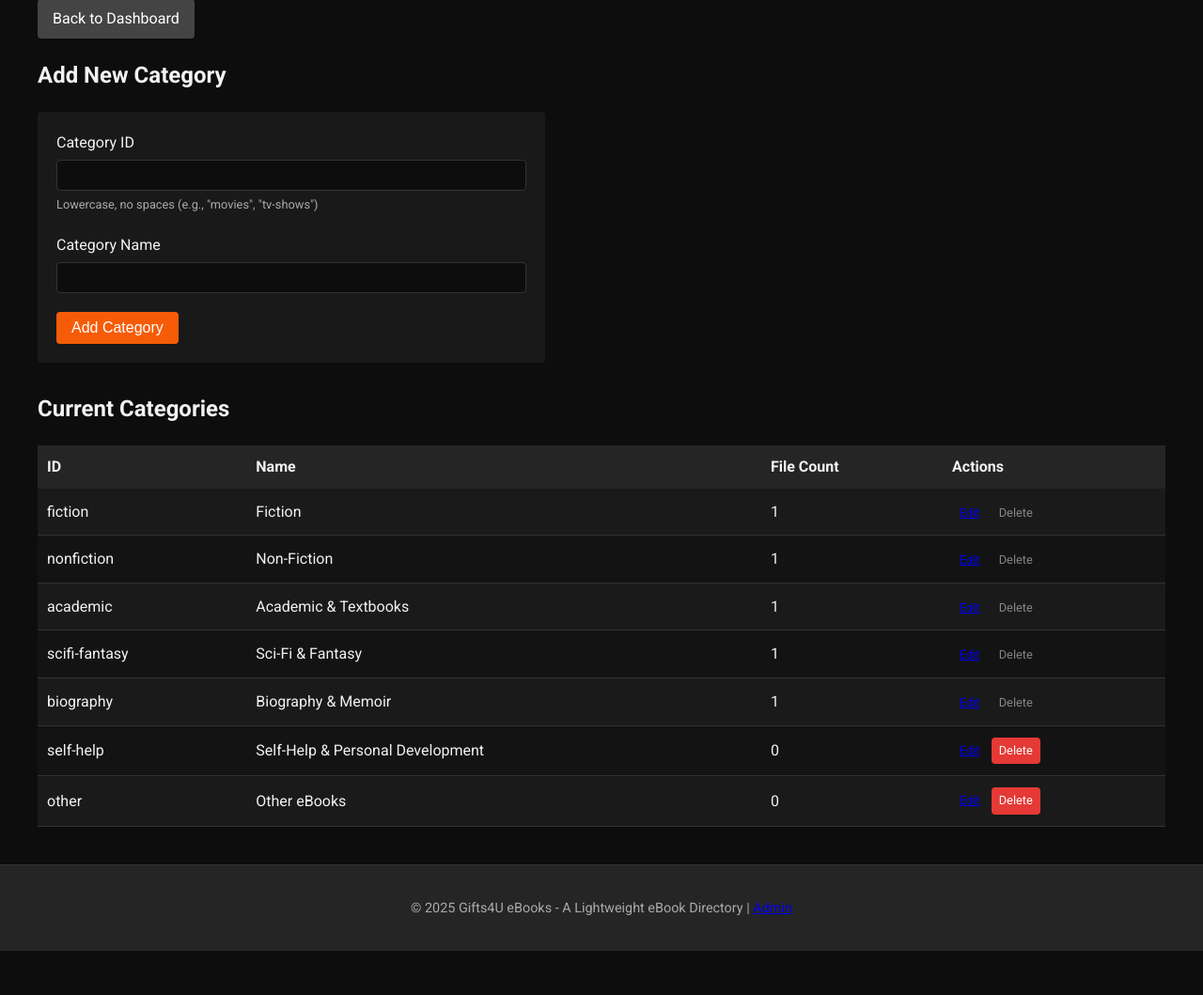
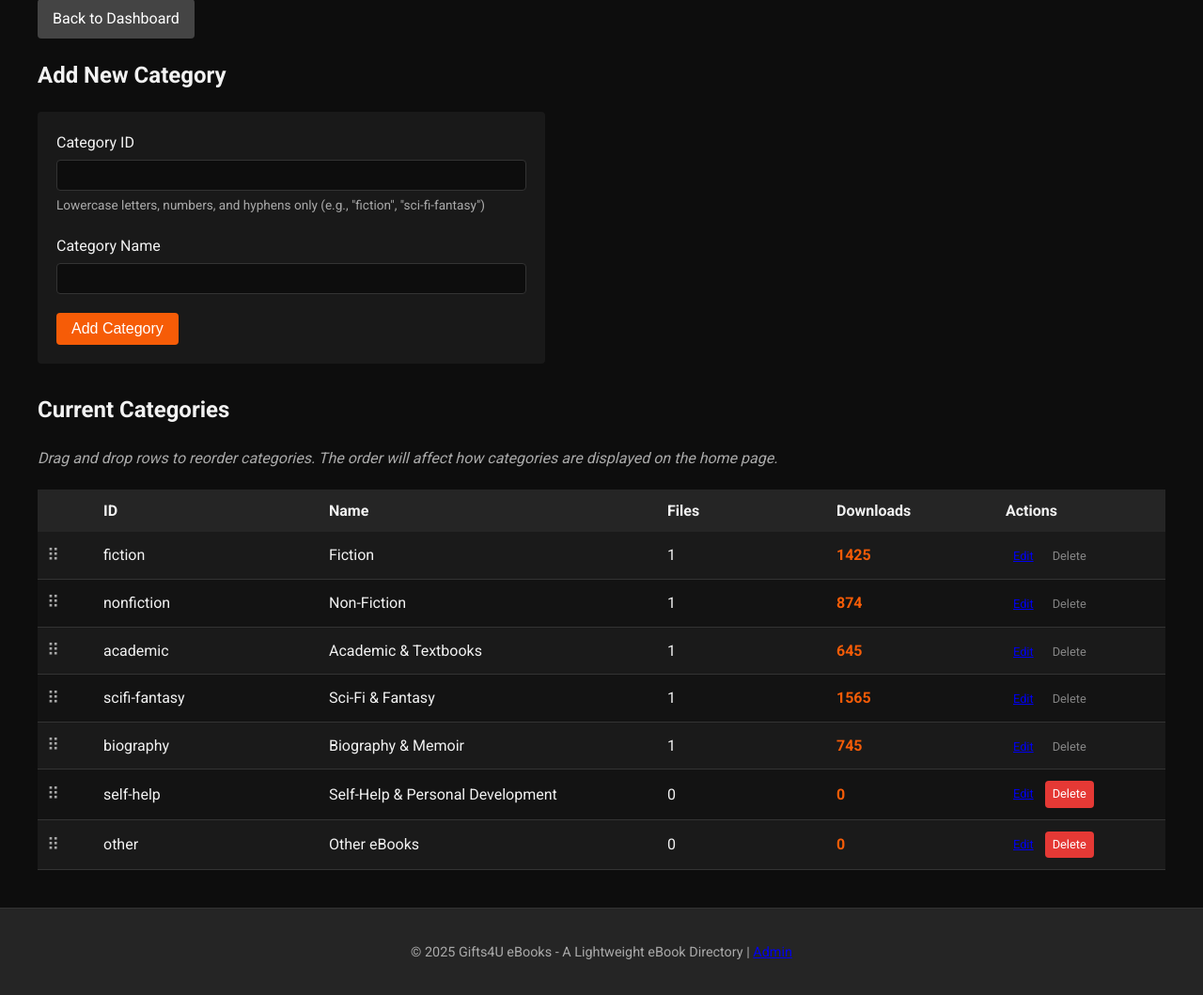
Before and after one commit to Git-Hub-Club/Gifts4u, a Flask app: page /admin/categories in a window 1280 px wide. Shown: the part 219-1278 px from the top of the page at 94% size. Before the commit the page ends 1231 px from the top, so only its background shows below. Run offline with Flask 3, Linux system fonts and the light colour scheme; the visitor is signed in with stand-in values (Sample User, id 1).

Commit message:
Enhance admin panel with category management improvements
Replit-Commit-Author: Agent
Replit-Commit-Session-Id: 03b60bb7-c3ef-496c-9505-a31fa362cd1b
Replit-Commit-Screenshot-Url: https://storage.googleapis.com/screenshot-production-us-central1/9de8268c-b9da-4c8b-b717-05234b96688c/9310ed84-3562-4a6f-b8e8-c1f817e3aefd.jpg

```diff
--- a/app.py
+++ b/app.py
@@ -320,19 +320,56 @@ def admin_manage_categories():
 
     data = load_data()
 
-    # Count files in each category
-    categories_with_count = []
+    # Count files in each category and calculate total downloads
+    categories_with_stats = []
     for category in data['categories']:
-        file_count = len([f for f in data['files'] if f.get('category_id') == category['id']])
-        categories_with_count.append({
+        category_files = [f for f in data['files'] if f.get('category_id') == category['id']]
+        file_count = len(category_files)
+        total_downloads = sum(f.get('downloads', 0) for f in category_files)
+
+        categories_with_stats.append({
             'id': category['id'],
             'name': category['name'],
-            'file_count': file_count
+            'file_count': file_count,
+            'total_downloads': total_downloads
         })
 
     return render_template('admin_categories.html',
                           categories=data['categories'],
-                          categories_with_count=categories_with_count)
+                          categories_with_count=categories_with_stats)
+
+@app.route('/admin/categories/reorder', methods=['POST'])
+def admin_reorder_categories():
+    if not is_admin():
+        return {'success': False, 'message': 'Unauthorized'}, 401
+
+    data = load_data()
+    category_ids = request.json.get('category_ids', [])
+
+    if not category_ids:
+        return {'success': False, 'message': 'No category IDs provided'}, 400
+
+    # Create a new ordered categories list
+    new_categories = []
+    for category_id in category_ids:
+        # Find the category in the original list
+        category = next((c for c in data['categories'] if c['id'] == category_id), None)
+        if category:
+            new_categories.append(category)
+
+    # Add any categories that weren't in the ordered list (should not happen, but just in case)
+    for category in data['categories']:
+        if category['id'] not in category_ids:
+            new_categories.append(category)
+
+    # Replace categories with the new ordered list
+    data['categories'] = new_categories
+
+    # Save data
+    if save_data(data):
+        return {'success': True, 'message': 'Categories reordered successfully'}
+    else:
+        return {'success': False, 'message': 'Error saving category order'}, 500
 
 # Add category
 @app.route('/admin/categories/add', methods=['POST'])
@@ -341,8 +378,19 @@ def admin_add_category():
         return redirect(url_for('admin_login'))
 
     data = load_data()
-    category_id = request.form.get('category_id')
-    category_name = request.form.get('category_name')
+    category_id = request.form.get('category_id', '').strip()
+    category_name = request.form.get('category_name', '').strip()
+
+    # Validate inputs
+    if not category_id or not category_name:
+        flash('Category ID and name are required')
+        return redirect(url_for('admin_manage_categories'))
+
+    # Validate format
+    import re
+    if not re.match(r'^[a-z0-9-]+$', category_id):
+        flash('Category ID must contain only lowercase letters, numbers, and hyphens')
+        return redirect(url_for('admin_manage_categories'))
 
     # Check if category ID already exists
     if any(c['id'] == category_id for c in data['categories']):
@@ -370,10 +418,17 @@ def admin_edit_category(category_id):
         return redirect(url_for('admin_login'))
 
     data = load_data()
+    category_name = request.form.get('category_name', '').strip()
+
+    # Validate input
+    if not category_name:
+        flash('Category name is required')
+        return redirect(url_for('admin_manage_categories'))
+
     category_index = next((i for i, c in enumerate(data['categories']) if c.get('id') == category_id), None)
 
     if category_index is not None:
-        data['categories'][category_index]['name'] = request.form.get('category_name')
+        data['categories'][category_index]['name'] = category_name
 
         if save_data(data):
             flash(f'Category updated successfully')
--- a/static/css/style.css
+++ b/static/css/style.css
@@ -397,6 +397,60 @@ footer {
   background-color: var(--table-row-alt-bg);
 }
 
+.admin-categories-table .sortable-handle {
+  cursor: move;
+  padding: 0 10px;
+  color: var(--text-muted);
+  font-size: 18px;
+  user-select: none;
+}
+
+.admin-categories-table tr.sortable-ghost {
+  opacity: 0.5;
+  background-color: var(--link-color) !important;
+}
+
+.admin-categories-table .category-stats {
+  color: var(--link-color);
+  font-weight: bold;
+}
+
+.category-form {
+  background-color: var(--secondary-bg);
+  padding: 20px;
+  border-radius: 4px;
+  margin-bottom: 20px;
+}
+
+.category-form .form-hint {
+  color: var(--text-muted);
+  font-size: 0.85em;
+  display: block;
+  margin-top: 5px;
+}
+
+.admin-categories .category-order-saved {
+  background-color: rgba(46, 125, 50, 0.2);
+  border: 1px solid rgba(46, 125, 50, 0.3);
+  color: #2ecc71;
+  padding: 10px;
+  border-radius: 4px;
+  margin-bottom: 20px;
+  display: none;
+  animation: fadeIn 0.3s;
+}
+
+@keyframes fadeIn {
+  from { opacity: 0; }
+  to { opacity: 1; }
+}
+
+.admin-categories .help-text {
+  color: var(--text-muted);
+  font-style: italic;
+  margin-bottom: 15px;
+}
+
 .actions {
   white-space: nowrap;
 }
--- a/templates/admin_categories.html
+++ b/templates/admin_categories.html
@@ -8,12 +8,14 @@
 
     <a href="{{ url_for('admin_dashboard') }}" class="btn-secondary">Back to Dashboard</a>
 
+    <div class="category-order-saved">Categories reordered successfully!</div>
+
     <h2>Add New Category</h2>
     <form method="post" action="{{ url_for('admin_add_category') }}" class="category-form">
         <div class="form-group">
             <label for="category_id">Category ID</label>
-            <input type="text" id="category_id" name="category_id" required>
-            <span class="form-hint">Lowercase, no spaces (e.g., "movies", "tv-shows")</span>
+            <input type="text" id="category_id" name="category_id" required pattern="[a-z0-9-]+" title="Lowercase letters, numbers, and hyphens only">
+            <span class="form-hint">Lowercase letters, numbers, and hyphens only (e.g., "fiction", "sci-fi-fantasy")</span>
         </div>
         <div class="form-group">
             <label for="category_name">Category Name</label>
@@ -23,21 +25,27 @@
     </form>
 
     <h2>Current Categories</h2>
+    <p class="help-text">Drag and drop rows to reorder categories. The order will affect how categories are displayed on the home page.</p>
+
     <table class="admin-categories-table">
         <thead>
             <tr>
-                <th>ID</th>
-                <th>Name</th>
-                <th>File Count</th>
-                <th>Actions</th>
+                <th width="5%"></th>
+                <th width="20%">ID</th>
+                <th width="30%">Name</th>
+                <th width="15%">Files</th>
+                <th width="15%">Downloads</th>
+                <th width="15%">Actions</th>
             </tr>
         </thead>
-        <tbody>
+        <tbody id="sortable-categories">
             {% for category in categories_with_count %}
-            <tr>
+            <tr data-id="{{ category.id }}">
+                <td class="sortable-handle">⠿</td>
                 <td>{{ category.id }}</td>
                 <td>{{ category.name }}</td>
                 <td>{{ category.file_count }}</td>
+                <td class="category-stats">{{ category.total_downloads }}</td>
                 <td class="actions">
                     <a href="{{ url_for('admin_edit_category', category_id=category.id) }}" class="btn-small">Edit</a>
                     {% if category.file_count == 0 %}
@@ -76,12 +84,13 @@
         const modal = document.getElementById('edit-category-modal');
         const editLinks = document.querySelectorAll('a[href^="{{ url_for("admin_edit_category", category_id="") }}"]');
         const closeBtn = document.querySelector('.close');
+        const savedMessage = document.querySelector('.category-order-saved');
 
         editLinks.forEach(link => {
             link.addEventListener('click', function(e) {
                 e.preventDefault();
                 const categoryId = this.getAttribute('href').split('/').pop();
-                const categoryName = this.closest('tr').querySelector('td:nth-child(2)').textContent;
+                const categoryName = this.closest('tr').querySelector('td:nth-child(3)').textContent;
 
                 document.getElementById('edit_category_id').value = categoryId;
                 document.getElementById('edit_category_name').value = categoryName;
@@ -100,6 +109,89 @@
                 modal.style.display = 'none';
             }
         });
+
+        // Category reordering functionality
+        const sortableCategories = document.getElementById('sortable-categories');
+        let isDragging = false;
+        let dragStartIndex;
+
+        // Make categories sortable
+        sortableCategories.addEventListener('mousedown', function(e) {
+            if (e.target.classList.contains('sortable-handle')) {
+                isDragging = true;
+                const dragItem = e.target.closest('tr');
+                dragStartIndex = Array.from(sortableCategories.children).indexOf(dragItem);
+
+                // Add ghost class
+                dragItem.classList.add('sortable-ghost');
+
+                // Add mouse move and mouse up event listeners
+                document.addEventListener('mousemove', onMouseMove);
+                document.addEventListener('mouseup', onMouseUp);
+            }
+        });
+
+        function onMouseMove(e) {
+            if (!isDragging) return;
+
+            const y = e.clientY;
+            const rows = Array.from(sortableCategories.children);
+            const dragItem = rows[dragStartIndex];
+
+            rows.forEach((row, index) => {
+                if (index !== dragStartIndex) {
+                    const rect = row.getBoundingClientRect();
+                    const rowMiddle = rect.top + rect.height / 2;
+
+                    if (y < rowMiddle && index < dragStartIndex) {
+                        sortableCategories.insertBefore(dragItem, row);
+                        dragStartIndex = index;
+                    } else if (y > rowMiddle && index > dragStartIndex) {
+                        sortableCategories.insertBefore(dragItem, row.nextSibling);
+                        dragStartIndex = index;
+                    }
+                }
+            });
+        }
+
+        function onMouseUp() {
+            if (!isDragging) return;
+
+            isDragging = false;
+            document.removeEventListener('mousemove', onMouseMove);
+            document.removeEventListener('mouseup', onMouseUp);
+
+            // Remove ghost class
+            const rows = Array.from(sortableCategories.children);
+            rows[dragStartIndex].classList.remove('sortable-ghost');
+
+            // Get the new order of category IDs
+            const categoryIds = rows.map(row => row.dataset.id);
+
+            // Save the new order via API
+            fetch('{{ url_for("admin_reorder_categories") }}', {
+                method: 'POST',
+                headers: {
+                    'Content-Type': 'application/json',
+                },
+                body: JSON.stringify({ category_ids: categoryIds }),
+            })
+            .then(response => response.json())
+            .then(data => {
+                if (data.success) {
+                    // Show success message
+                    savedMessage.style.display = 'block';
+                    setTimeout(() => {
+                        savedMessage.style.display = 'none';
+                    }, 3000);
+                } else {
+                    alert('Error saving category order: ' + data.message);
+                }
+            })
+            .catch(error => {
+                alert('Error saving category order: ' + error);
+            });
+        }
     });
 </script>
 {% endblock %}
```
